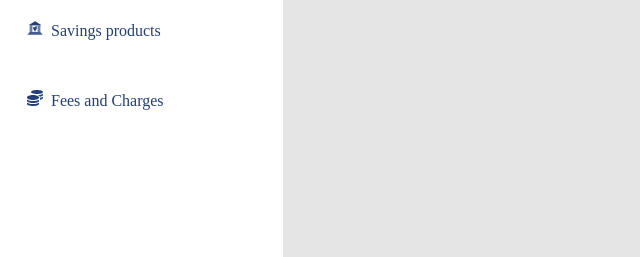
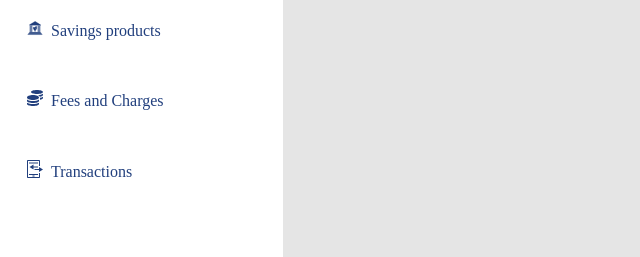
Before and after one commit to Danny4life/lendsqr, a React (Create React App) app: page /dashboard in a window 1280 px wide. Shown: the part 980-1237 px from the top of the page, without its empty margins (0-640 px from the left). Built offline with nearby package versions, Linux system fonts and the light colour scheme.

Commit message:
add transaction to sidebar

```diff
--- /dev/null
+++ b/src/components/icon/TransactionIcon.jsx
@@ -0,0 +1,15 @@
+const TransactionIcon = () => {
+    return (
+        <svg width="16" height="18" viewBox="0 0 16 18" fill="none" xmlns="http://www.w3.org/2000/svg">
+        <path d="M13.0001 5.94543V0.999364C13.0001 0.734985 12.8941 0.47999 12.7066 0.292506C12.5191 0.105022 12.2651 0 11.9998 0H1.0003C0.448119 0 0 0.447183 0 0.999364V16.9994C0 17.2647 0.104998 17.5187 0.292506 17.7062C0.480014 17.8937 0.735009 17.9997 1.0003 17.9997H11.9998C12.2651 17.9997 12.5191 17.8937 12.7066 17.7062C12.8941 17.5187 13.0001 17.2647 13.0001 16.9994V12.9446H11.9998V16.9994H1.0003V0.999364H11.9998V5.94543H13.0001Z" fill="#213F7D"/>
+        <path d="M1.99963 13.9946H10.9995V14.9949H1.99963V13.9946Z" fill="#213F7D"/>
+        <path d="M1.99963 2.49548H10.9995V3.49578H1.99963V2.49548Z" fill="#213F7D"/>
+        <path d="M5.74955 15.4946C5.47394 15.4946 5.24988 15.7186 5.24988 15.9952C5.24988 16.2708 5.47394 16.4948 5.74955 16.4948H7.24952C7.52606 16.4948 7.75012 16.2708 7.75012 15.9952C7.75012 15.7186 7.52607 15.4946 7.24952 15.4946H5.74955Z" fill="#213F7D"/>
+        <path d="M10.9994 6.44507H6.49952V4.44543L2.50024 6.94475L6.49952 9.44501V7.44537H10.9994V6.44507Z" fill="#213F7D"/>
+        <path d="M16 9.44503L11.9998 6.94476V8.94534H7.49988V9.9447H11.9998V11.9453L16 9.44503Z" fill="#213F7D"/>
+        </svg>
+
+     );
+}
+
+export default TransactionIcon;
--- a/src/components/sidebar/SideBar.jsx
+++ b/src/components/sidebar/SideBar.jsx
@@ -13,6 +13,7 @@ import KarmaIcon from "../icon/KarmaIcon";
 import OrganizationIcon from "../icon/OrganizationIcon";
 import SavingsProductIcon from "../icon/SavingsProductIcon";
 import FeesIcon from "../icon/FeesIcon";
+import TransactionIcon from "../icon/TransactionIcon";
 
 const SideBar = () => {
     return (
@@ -107,6 +108,12 @@ const SideBar = () => {
                     </div>
                     <h4 className="sidebar-text">Fees and Charges</h4>
                 </div>
+                <div className="sidebar-item">
+                    <div className="icon">
+                        <TransactionIcon />
+                    </div>
+                    <h4 className="sidebar-text">Transactions</h4>
+                </div>
 
             </div>
 
```
